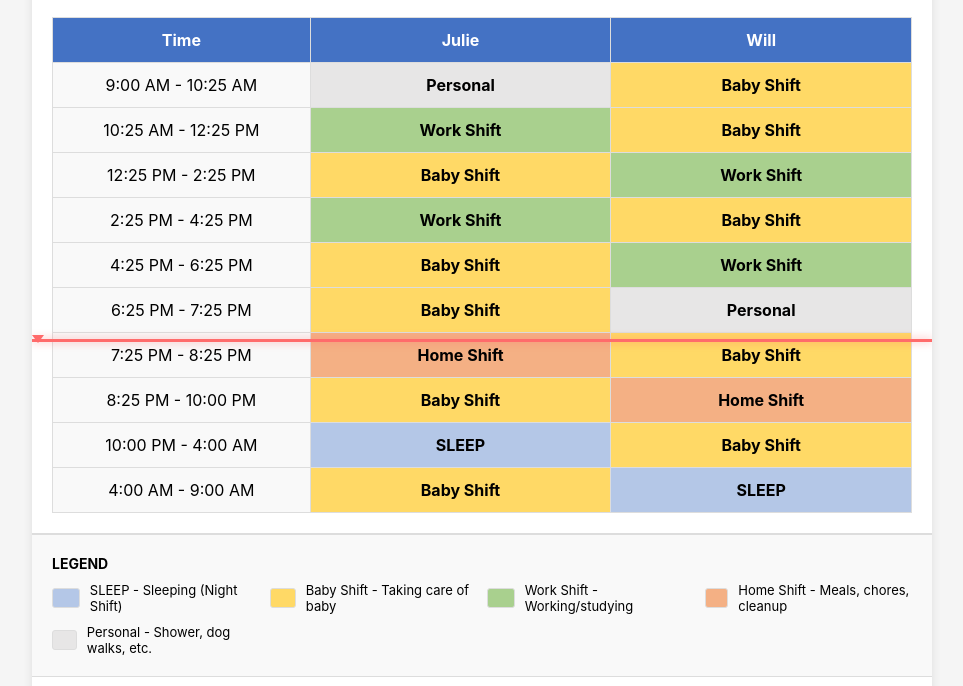
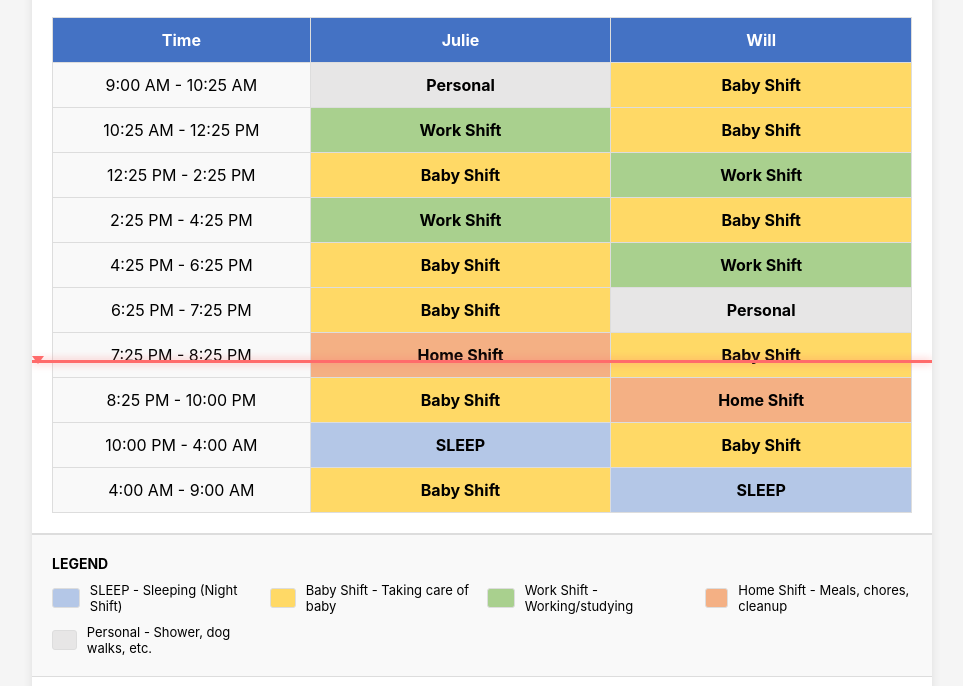
Before and after one commit to willgibbonsdesign/baby-schedule, a plain HTML site: page index.html in a window 1280 px wide. Shown: the part 114-800 px from the top of the page, without its empty margins (158-1121 px from the left). Drawn offline with Linux system fonts and the light colour scheme.

Commit message:
Update index.html

```diff
--- a/index.html
+++ b/index.html
@@ -327,19 +327,16 @@
             document.getElementById('currentDate').textContent = dateStr;
 
             // Get current time in Denver timezone
-            const denverTimeString = now.toLocaleString('en-US', {
+            const denverFormatter = new Intl.DateTimeFormat('en-US', {
                 timeZone: 'America/Denver',
-                hour12: false,
                 hour: '2-digit',
-                minute: '2-digit'
+                minute: '2-digit',
+                hour12: false
             });
-
-            console.log('Denver time string:', denverTimeString);
-
-            const [hours, minutes] = denverTimeString.split(':').map(Number);
+            const denverParts = denverFormatter.formatToParts(now);
+            const hours = parseInt(denverParts.find(p => p.type === 'hour').value);
+            const minutes = parseInt(denverParts.find(p => p.type === 'minute').value);
             const currentMinutes = hours * 60 + minutes;
-
-            console.log('Hours:', hours, 'Minutes:', minutes, 'Total minutes:', currentMinutes);
 
             let currentSlotIndex = -1;
             let progressInSlot = 0;
@@ -347,8 +344,6 @@
             for (let i = 0; i < schedule.length; i++) {
                 let startMinutes = timeToMinutes(schedule[i].start);
                 let endMinutes = timeToMinutes(schedule[i].end);
-
-                console.log(`Slot ${i}: ${schedule[i].start} - ${schedule[i].end} (${startMinutes} - ${endMinutes})`);
 
                 if (endMinutes < startMinutes) {
                     if (currentMinutes >= startMinutes || currentMinutes < endMinutes) {
@@ -358,14 +353,12 @@
                         } else {
                             progressInSlot = ((1440 - startMinutes) + currentMinutes) / ((1440 - startMinutes) + endMinutes);
                         }
-                        console.log('MATCHED slot', i, 'Progress:', progressInSlot);
                         break;
                     }
                 } else {
                     if (currentMinutes >= startMinutes && currentMinutes < endMinutes) {
                         currentSlotIndex = i;
                         progressInSlot = (currentMinutes - startMinutes) / (endMinutes - startMinutes);
-                        console.log('MATCHED slot', i, 'Progress:', progressInSlot);
                         break;
                     }
                 }
@@ -380,10 +373,14 @@
                 }
             });
 
-            if (currentSlotIndex >= 0) {
+            if (currentSlotIndex >= 0 && rows[currentSlotIndex]) {
+                const scheduleContainer = document.querySelector('.schedule-container');
                 const currentRow = rows[currentSlotIndex];
-                const rowTop = currentRow.offsetTop;
-                const rowHeight = currentRow.offsetHeight;
+                const containerRect = scheduleContainer.getBoundingClientRect();
+                const rowRect = currentRow.getBoundingClientRect();
+
+                const rowTop = rowRect.top - containerRect.top;
+                const rowHeight = rowRect.height;
                 const indicatorTop = rowTop + (rowHeight * progressInSlot);
 
                 const indicator = document.getElementById('timeIndicator');
```
